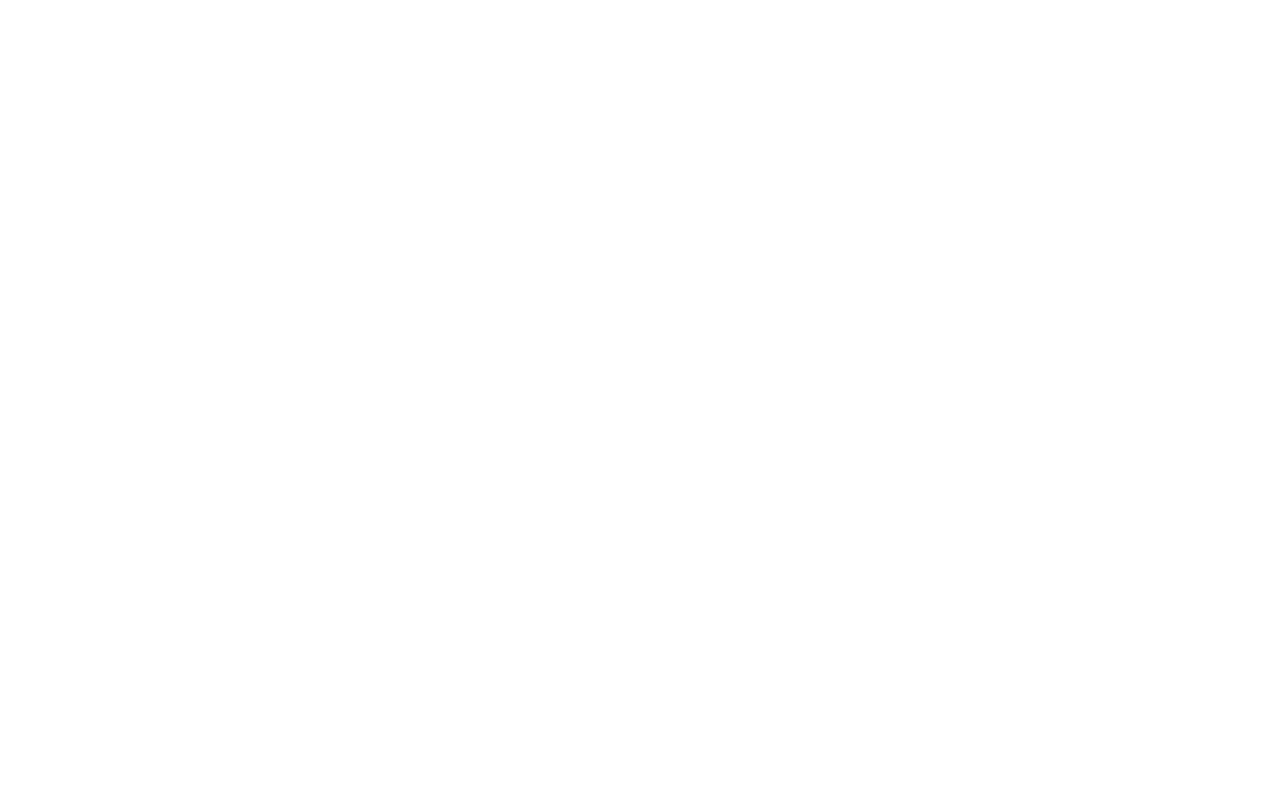
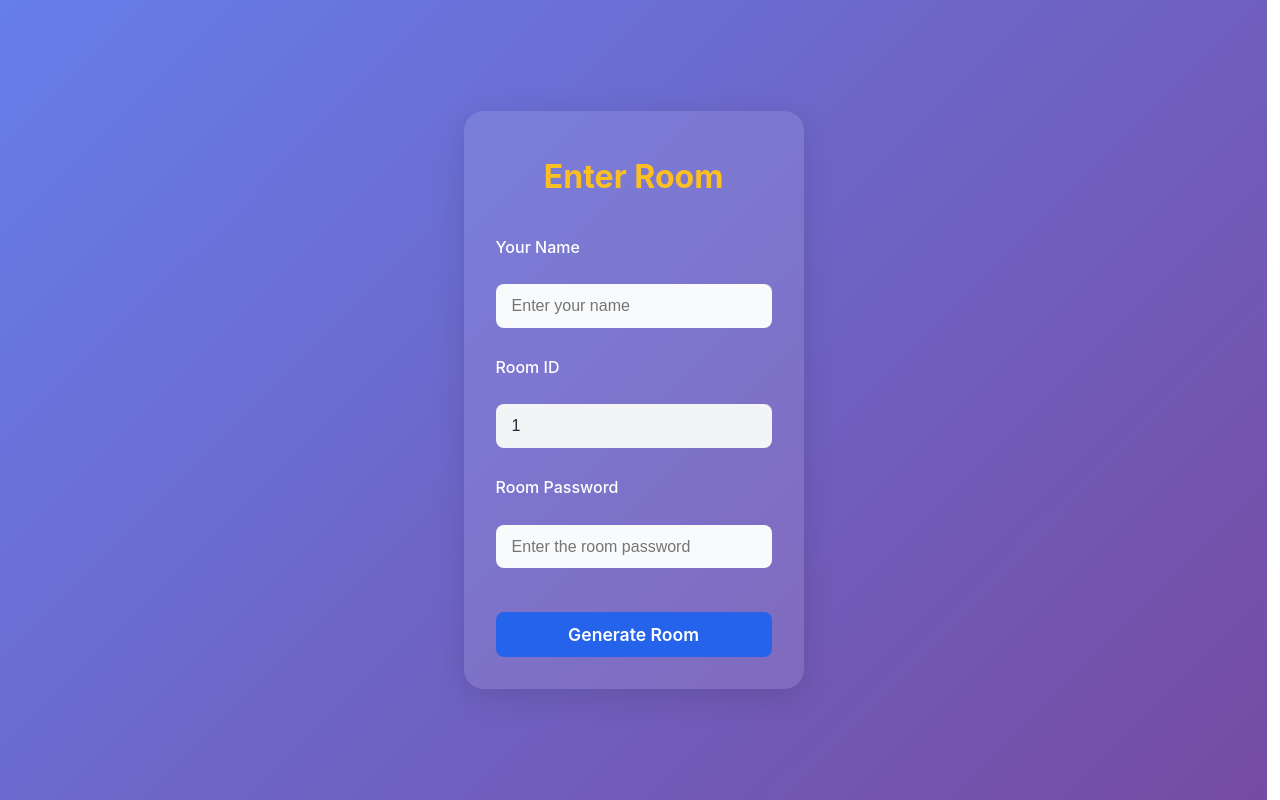
Before and after one commit to xIshanSandhux/DevLoft, a React (Vite) app in the folder client/: page /enter-room/1 in a window 1280 px wide. Before the commit this address had no page. Built offline with nearby package versions, Linux system fonts and the light colour scheme.

Commit message:
connected gen room and enter room pages

```diff
--- a/client/package.json
+++ b/client/package.json
@@ -12,6 +12,8 @@
   "dependencies": {
     "react": "^19.1.0",
     "react-dom": "^19.1.0",
+    "react-hot-toast": "^2.5.2",
+    "react-toastify": "^11.0.5",
     "socket.io-client": "^4.8.1"
   },
   "devDependencies": {
--- a/client/src/App.jsx
+++ b/client/src/App.jsx
@@ -1,15 +1,19 @@
 import { useState } from 'react'
 import './App.css'
 import { BrowserRouter as Router, Routes, Route } from 'react-router-dom'
+import { Toaster } from 'react-hot-toast'
 import Room from './Room'
 import Home from './home/Home'
+import EnterRoom from './enterRoom/EnterRoom'
 
 function App() {
   return (
     <Router>
+      <Toaster position="top-right" />
       <Routes>
         <Route path="/" element={<Home />} />
-        <Route path="/room" element={<Room />} />
+        <Route path="/generate-room" element={<Room />} />
+        <Route path="/enter-room/:roomId" element={<EnterRoom />} />
       </Routes>
     </Router>
   );
--- a/client/src/Room.jsx
+++ b/client/src/Room.jsx
@@ -1,15 +1,16 @@
 import React, { useState } from 'react';
 import axios from 'axios';
 import './Room.css';
+import { toast } from 'react-hot-toast';
+import { useNavigate } from 'react-router-dom';
 
 function Room() {
   const [name, setName] = useState('');
   const [password, setPassword] = useState('');
   const [roomCreated, setRoomCreated] = useState(false);
-  const [roomId, setRoomId] = useState('');
-  const [showPassword, setShowPassword] = useState(false);
 
   const API_URL = 'http://127.0.0.1:8000/api';
+  const navigate = useNavigate();
 
   const handleSubmit = async (e) => {
     e.preventDefault();
@@ -17,9 +18,12 @@ function Room() {
       const roomid_response = await axios.post(`${API_URL}/room_id_gen`, {
         room_password: password
       });
-      setRoomId(roomid_response.data.room_id);
-      console.log("roomId", roomId);
+      const new_room_id = roomid_response.data.room_id;
       setRoomCreated(true);
+      if(roomCreated){
+        toast.success(`Room created ${new_room_id} successfully!`);
+      }
+      navigate(`/enter-room/${new_room_id}`);
     } catch (error) {
       console.error('Error generating room:', error);
     }
@@ -29,18 +33,7 @@ function Room() {
     <div className="room-create-container">
       <div className="room-create-card">
         <h2 className="room-create-title">Create Room</h2>
-        {!roomCreated ? (
           <form className="room-form" onSubmit={handleSubmit}>
-            <label htmlFor="name">Your Name</label>
-            <input
-              id="name"
-              type="text"
-              className="room-input"
-              value={name}
-              onChange={e => setName(e.target.value)}
-              placeholder="Enter your name"
-              required
-            />
             <label htmlFor="password">Room Password</label>
             <input
               id="password"
@@ -56,13 +49,6 @@ function Room() {
               Generate Room
             </button>
           </form>
-        ) : (
-          <div className="room-success">
-            <h3>Room Created!</h3>
-            <p><strong>Room ID:</strong> <span className="room-id">{roomId}</span></p>
-            <p>Share this Room ID and password with your collaborators.</p>
-          </div>
-        )}
       </div>
     </div>
   );
--- /dev/null
+++ b/client/src/enterRoom/enterRoom.css
@@ -0,0 +1,117 @@
+/* Room Creation Page Styles */
+.room-create-container {
+    min-height: 100vh;
+    display: flex;
+    align-items: center;
+    justify-content: center;
+    background: linear-gradient(135deg, #667eea 0%, #764ba2 100%);
+  }
+
+
+  .room-create-card {
+    background: rgba(255,255,255,0.10);
+    padding: 2.5rem 2rem 2rem 2rem;
+    border-radius: 1.25rem;
+    box-shadow: 0 8px 32px rgba(0,0,0,0.12);
+    min-width: 340px;
+    max-width: 90vw;
+    display: flex;
+    flex-direction: column;
+    align-items: center;
+  }
+
+  .room-create-title {
+    font-size: 2rem;
+    font-weight: 700;
+    color: #fbbf24;
+    margin-bottom: 2rem;
+    text-align: center;
+  }
+
+  .room-form {
+    width: 100%;
+    display: flex;
+    flex-direction: column;
+    gap: 1.2rem;
+  }
+
+  .room-form label {
+    color: #fff;
+    font-weight: 500;
+    margin-bottom: 0.3rem;
+  }
+
+  .room-input {
+    padding: 0.8rem 1rem;
+    border-radius: 0.5rem;
+    border: none;
+    font-size: 1rem;
+    background: #f8fafc;
+    color: #1e293b;
+    margin-bottom: 0.5rem;
+    outline: none;
+    transition: box-shadow 0.2s;
+  }
+  .room-input:focus {
+    box-shadow: 0 0 0 2px #2563eb33;
+  }
+
+  .room-generate-btn {
+    margin-top: 1rem;
+  }
+
+  .room-success {
+    text-align: center;
+    color: #fff;
+  }
+  .room-success h3 {
+    color: #22c55e;
+    margin-bottom: 1rem;
+  }
+  .room-id {
+    font-family: 'Fira Code', 'Monaco', 'Consolas', monospace;
+    background: #1e293b;
+    color: #fbbf24;
+    padding: 0.2rem 0.6rem;
+    border-radius: 0.4rem;
+    margin-left: 0.3rem;
+  }
+
+  /* Button styles (reuse from App.css) */
+  .btn {
+    padding: 0.75rem 1.5rem;
+    border: none;
+    border-radius: 0.5rem;
+    font-weight: 600;
+    cursor: pointer;
+    transition: all 0.3s ease;
+    text-decoration: none;
+    display: inline-block;
+    text-align: center;
+  }
+  .btn-primary {
+    background: #2563eb;
+    color: white;
+  }
+  .btn-primary:hover {
+    background: #1d4ed8;
+  }
+  .btn-secondary {
+    background: transparent;
+    color: #2563eb;
+    border: 2px solid #2563eb;
+  }
+  .btn-secondary:hover {
+    background: #2563eb;
+    color: white;
+  }
+
+  @media (max-width: 500px) {
+    .room-create-card {
+      min-width: 0;
+      padding: 1.2rem 0.5rem;
+    }
+    .room-create-title {
+      font-size: 1.3rem;
+    }
+  }
--- /dev/null
+++ b/client/src/enterRoom/enterRoom.jsx
@@ -0,0 +1,67 @@
+import React, { useState } from 'react';
+import axios from 'axios';
+import './enterRoom.css';
+import { useParams, useNavigate } from 'react-router-dom';
+
+function EnterRoom() {
+  const {roomId} = useParams();
+  const [name, setName] = useState('');
+  const [password, setPassword] = useState('');
+  const [roomCreated, setRoomCreated] = useState(false);
+//   const [roomId, setRoomId] = useState('');
+  const [showPassword, setShowPassword] = useState(false);
+
+  const API_URL = 'http://127.0.0.1:8000/api';
+
+  const handleSubmit = async (e) => {
+    e.preventDefault();
+    console.log("roomId", roomId);
+  };
+
+  return (
+    <div className="room-create-container">
+      <div className="room-create-card">
+        <h2 className="room-create-title">Enter Room</h2>
+
+          <form className="room-form" onSubmit={handleSubmit}>
+            <label htmlFor="name">Your Name</label>
+            <input
+              id="name"
+              type="text"
+              className="room-input"
+              value={name}
+              onChange={e => setName(e.target.value)}
+              placeholder="Enter your name"
+              required
+            />
+            <label htmlFor="roomId">Room ID</label>
+            <input
+              id="roomId"
+              type="text"
+              className="room-input"
+              value={roomId}
+              onChange={e => setRoomId(e.target.value)}
+              style={{ backgroundColor: '#f3f4f6', cursor: 'not-allowed' }}
+              disabled
+            />
+            <label htmlFor="password">Room Password</label>
+            <input
+              id="password"
+              type="password"
+              className="room-input"
+              value={password}
+              onChange={e => setPassword(e.target.value)}
+              placeholder="Enter the room password"
+
+              required
+            />
+            <button type="submit" className="btn btn-primary btn-large room-generate-btn">
+              Generate Room
+            </button>
+          </form>
+      </div>
+    </div>
+  );
+}
+
+export default EnterRoom;
```
Also changed, not shown: client/src/room/room.css (deleted), client/src/room/room.jsx (deleted), 1 other file (tests, documents, lock files or other folders).
